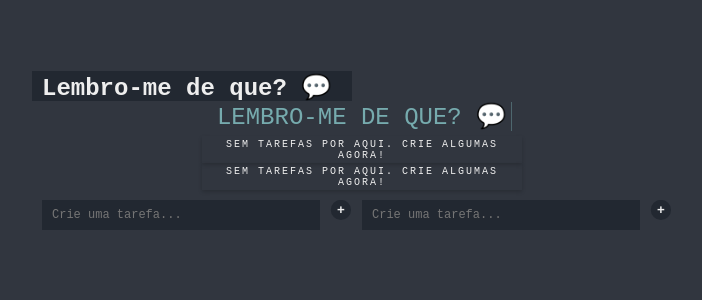
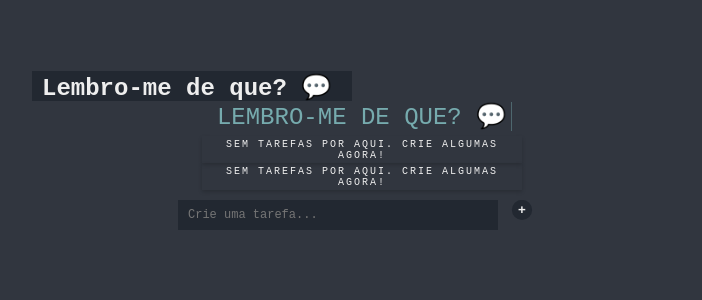
Before and after one commit to paullomarttins/lembre-me, a Flask app: page / in a window 1280 px wide. Shown: the part 314-614 px from the top of the page, without its empty margins (448-1150 px from the left). Run offline with Flask 3, Linux system fonts and the light colour scheme; some web fonts are replaced.

Commit message:
Alteracao index.html

```diff
--- a/templates/index.html
+++ b/templates/index.html
@@ -55,8 +55,6 @@
         <form action="/" method="POST">
             <input type="text" name="content" class="content" placeholder="Crie uma tarefa..." required>
             <input type="submit" class="nova-tarefa" value="+">
-            <input type="text" name="content" class="content" placeholder="Crie uma tarefa..." required>
-            <input type="submit" class="nova-tarefa" value="+">
         </form>
     </div>
 </div>
```
